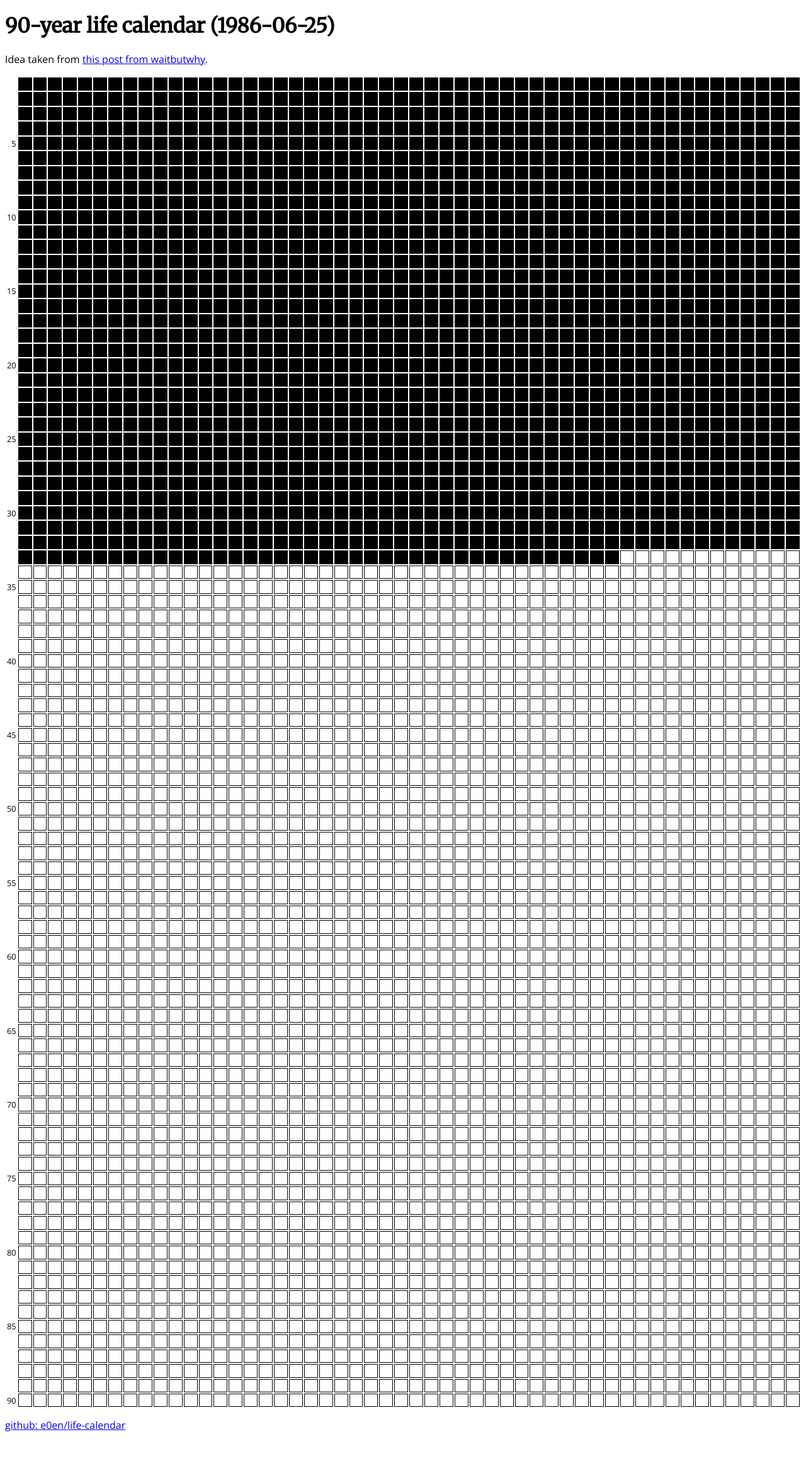
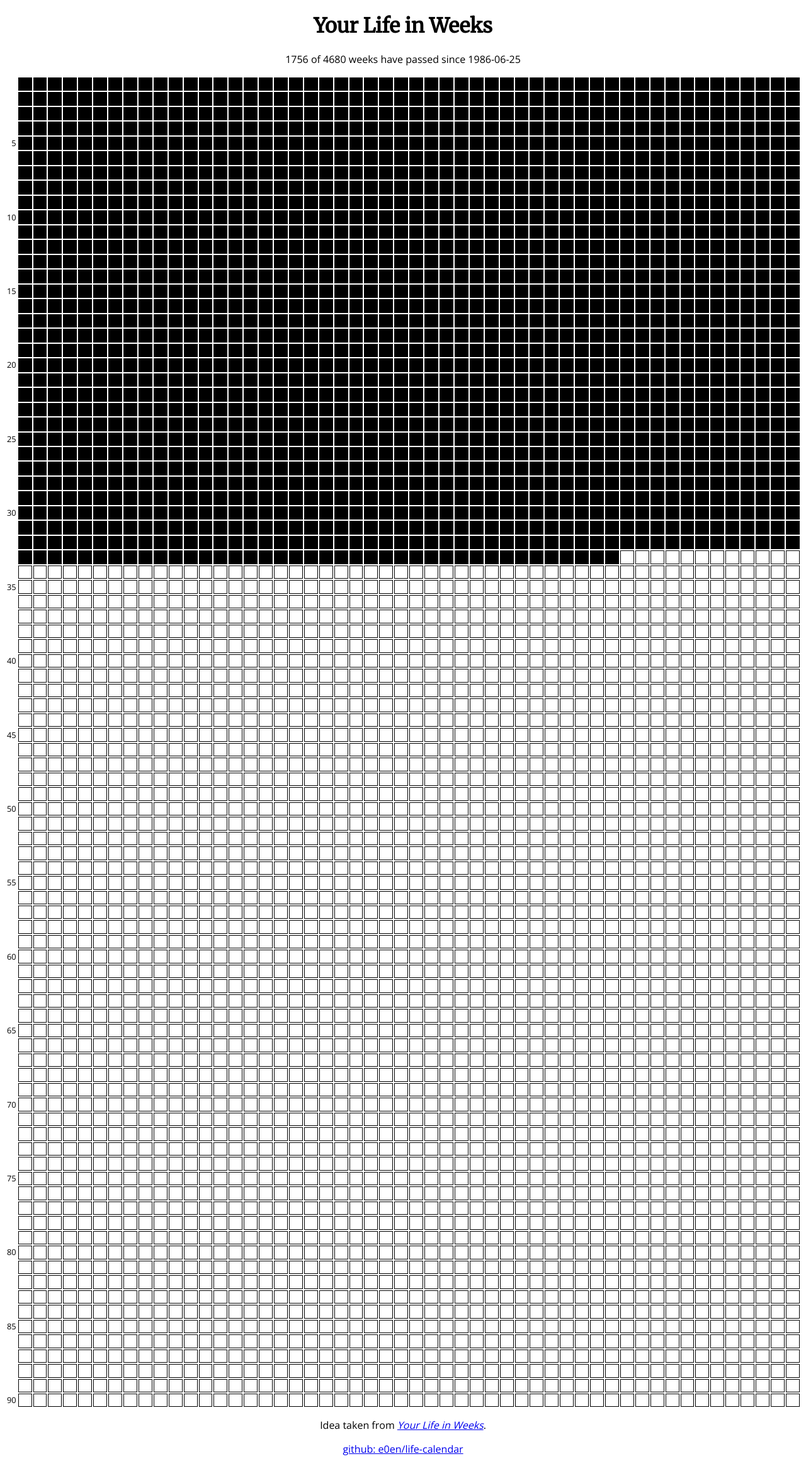
Before and after one commit to e0en/life-calendar, a Flask app: page / in a window 1280 px wide. Shown: the whole page at 63% size. Before the commit the page ends 2273 px from the top, so only its background shows below. Run offline with Flask 2, Linux system fonts and the light colour scheme.

Commit message:
Add more statistics to description

```diff
--- a/static/screen.css
+++ b/static/screen.css
@@ -1,6 +1,11 @@
 body {
   background: white;
   font-family: 'Open Sans', sans-serif;
+  text-align: center;
+}
+
+#wrapper {
+  margin: 0 auto;
 }
 
 h1 {
@@ -14,6 +19,7 @@ table {
   border-spacing: calc(12vw / 53);
   width: 100%;
   font-size: 1vw;
+  line-height: 1vw;
   text-align: right;
 }
 
--- a/templates/index.html
+++ b/templates/index.html
@@ -26,8 +26,9 @@
     <link rel="stylesheet" href=".{{ url_for('static', filename='screen.css') }}">
 </head>
 <body>
-  <h1>90-year life calendar ({{ birthday }})</h1>
-  <p>Idea taken from <a href="https://waitbutwhy.com/2014/05/life-weeks.html">this post from waitbutwhy</a>.</p>
+  <div id="wrapper">
+    <h1>Your Life in Weeks</h1>
+    <p>{{ used_weeks }} of 4680 weeks have passed since {{ birthday }}</p>
     <table>
       {% for y in range(1, 91) %}
       <tr>
@@ -40,6 +41,8 @@
       </tr>
       {% endfor %}
     </table>
+    <p>Idea taken from <cite><a href="https://waitbutwhy.com/2014/05/life-weeks.html">Your Life in Weeks</a></cite>.</p>
     <p><a href="https://github.com/e0en/life-calendar">github: e0en/life-calendar</a></p>
+  </div>
 </body>
 </html>
```
Lines whose indentation alone changed are shown as unchanged.
